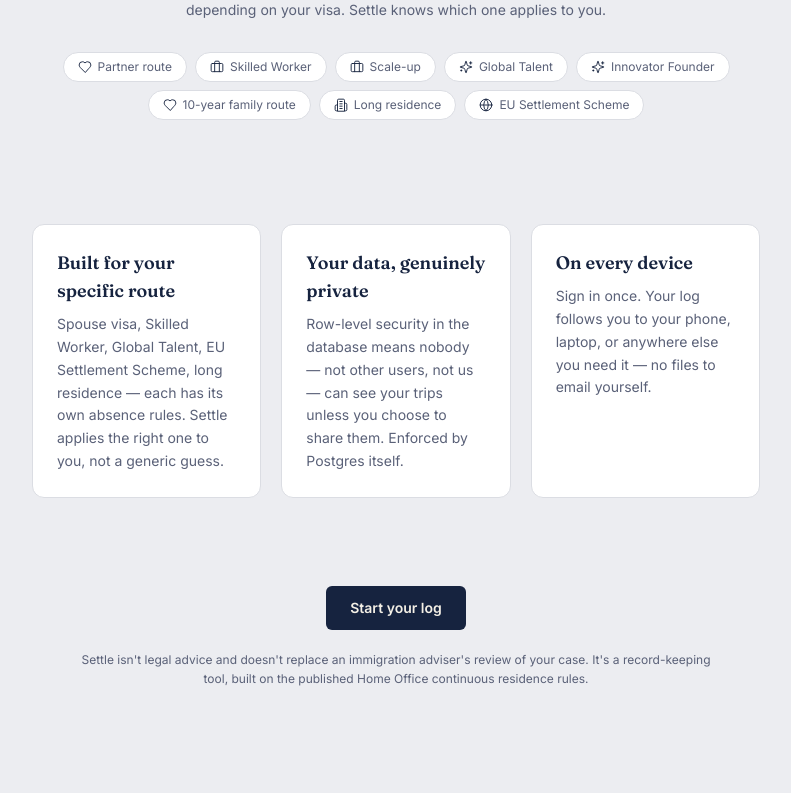
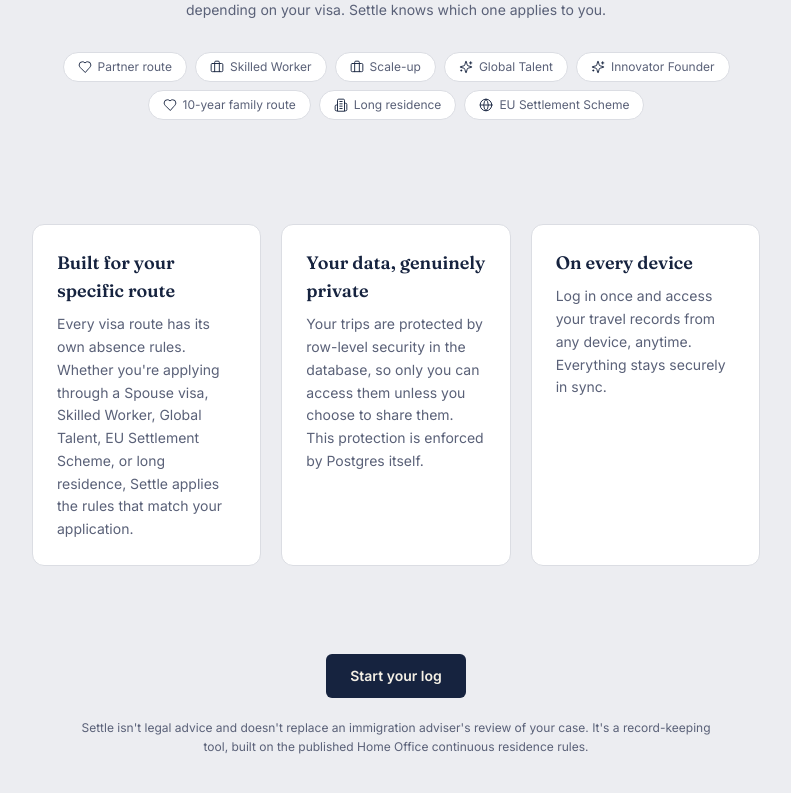
Before and after one commit to KDgh2016/settle-app, a React (Vite) app: page / in a window 1280 px wide. Shown: the part 628-1421 px from the top of the page, without its empty margins (244-1035 px from the left). Before the commit the page ends 1365 px from the top, so only its background shows below. Built offline with nearby package versions, Linux system fonts and the light colour scheme; no server answers.

Commit message:
Update landing page copy

```diff
--- a/src/pages/Landing.jsx
+++ b/src/pages/Landing.jsx
@@ -6,15 +6,15 @@
 const FEATURES = [
   {
     title: 'Built for your specific route',
-    body: "Spouse visa, Skilled Worker, Global Talent, EU Settlement Scheme, long residence — each has its own absence rules. Settle applies the right one to you, not a generic guess.",
+    body: "Every visa route has its own absence rules. Whether you're applying through a Spouse visa, Skilled Worker, Global Talent, EU Settlement Scheme, or long residence, Settle applies the rules that match your application.",
   },
   {
     title: 'Your data, genuinely private',
-    body: 'Row-level security in the database means nobody — not other users, not us — can see your trips unless you choose to share them. Enforced by Postgres itself.',
+    body: 'Your trips are protected by row-level security in the database, so only you can access them unless you choose to share them. This protection is enforced by Postgres itself.',
   },
   {
     title: 'On every device',
-    body: 'Sign in once. Your log follows you to your phone, laptop, or anywhere else you need it — no files to email yourself.',
+    body: 'Log in once and access your travel records from any device, anytime. Everything stays securely in sync.',
   },
 ]
 
```
